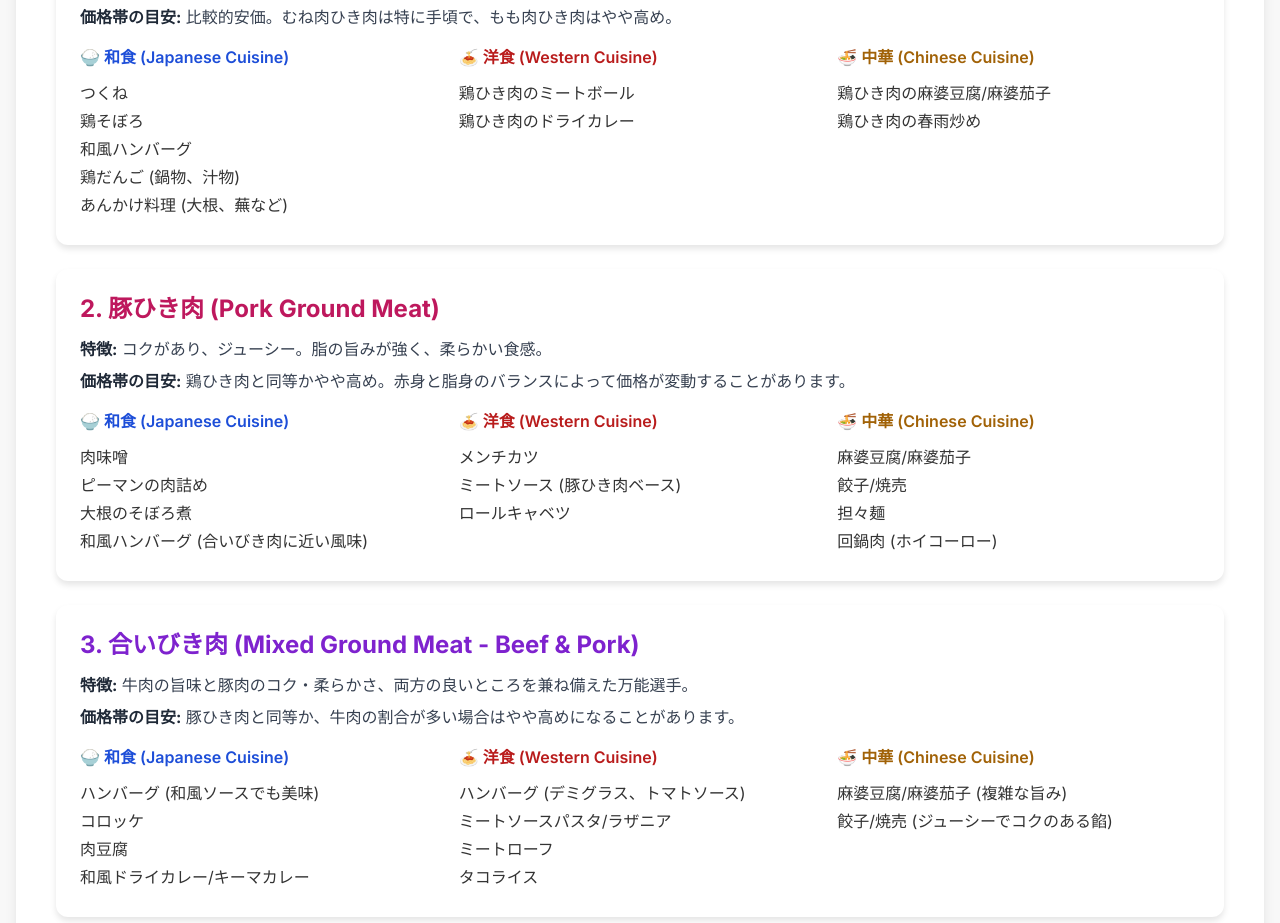
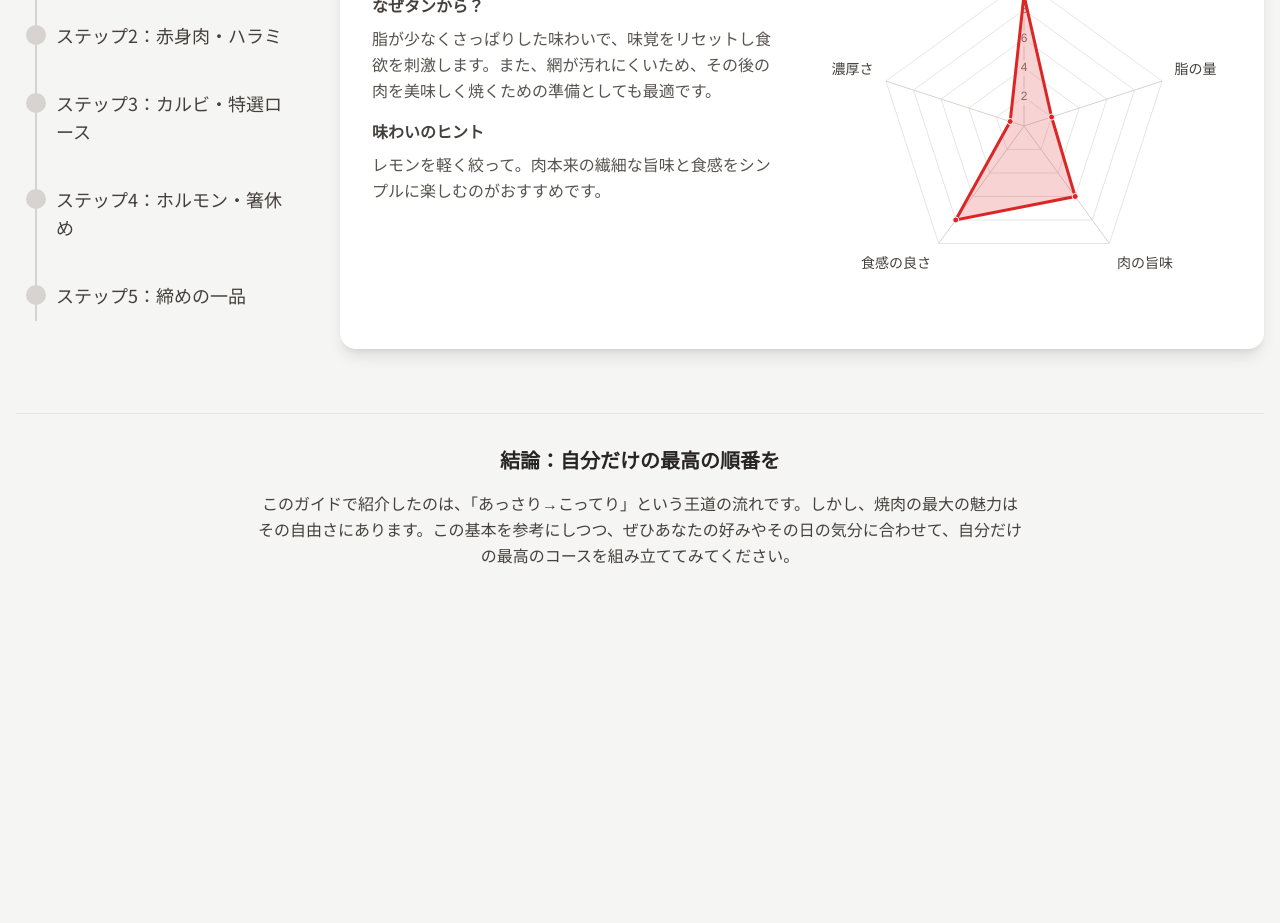
Before and after one commit to nakagawa-design/GitCli, a plain HTML site: page index.html in a window 1280 px wide. Shown: the part 461-1384 px from the top of the page. After the commit the page ends 1077 px from the top, so only its background shows below. Drawn offline with nearby package versions, Linux system fonts and the light colour scheme.

Commit message:
Update index.html

```diff
--- a/index.html
+++ b/index.html
@@ -3,216 +3,276 @@
 <head>
     <meta charset="UTF-8">
     <meta name="viewport" content="width=device-width, initial-scale=1.0">
-    <title>ひき肉の美味しい使い方ガイド</title>
-    <!-- Tailwind CSS CDN -->
+    <title>対話型焼肉ガイド：究極の順番</title>
     <script src="https://cdn.tailwindcss.com"></script>
-    <!-- Google Fonts - Inter -->
-    <link href="https://fonts.googleapis.com/css2?family=Inter:wght@300;400;500;600;700&display=swap" rel="stylesheet">
+    <script src="https://cdn.jsdelivr.net/npm/chart.js"></script>
+    <!-- Chosen Palette: Yakiniku Ember (Warm neutrals bg-stone-100, text-stone-800, with a red-600 accent) -->
+    <!-- Application Structure Plan: A single-page, vertical timeline structure was chosen to mirror the chronological progression of a Yakiniku meal. This is more intuitive for a step-by-step guide than a dashboard. Users click on a stage in the timeline to dynamically update a details pane and a radar chart visualizing the flavor profile. This "details on demand" approach keeps the interface clean and focuses the user on one step at a time, enhancing comprehension of the report's sequential advice. -->
+    <!-- Visualization & Content Choices: Report Info: Staged eating order -> Goal: Guide user through the process -> Viz/Presentation: Interactive HTML/CSS timeline + dynamic text block + Chart.js Radar Chart. Interaction: Clicking a timeline stage updates text and chart. Justification: The timeline visually represents the report's core flow. The radar chart translates the qualitative descriptions (fatty, rich) into a simple, comparable visual format, adding an analytical layer. The dynamic text provides context. Library/Method: Vanilla JS for state/DOM updates, Chart.js for visualization. -->
+    <!-- CONFIRMATION: NO SVG graphics used. NO Mermaid JS used. -->
     <style>
+        @import url('https://fonts.googleapis.com/css2?family=Noto+Sans+JP:wght@400;700&display=swap');
         body {
-            font-family: 'Inter', sans-serif;
-            background-color: #f8f8f8;
-            color: #333;
+            font-family: 'Noto Sans JP', sans-serif;
+            background-color: #f5f5f4; /* stone-100 */
+            color: #292524; /* stone-800 */
         }
-        .container {
-            max-width: 1000px;
+        .timeline-item::before {
+            content: '';
+            position: absolute;
+            left: 1.25rem;
+            top: 2.5rem;
+            bottom: -2.5rem;
+            width: 2px;
+            background-color: #d6d3d1; /* stone-300 */
+            transform: translateX(-50%);
         }
-        .section-title {
-            border-bottom: 2px solid #e2e8f0;
-            padding-bottom: 0.5rem;
-            margin-bottom: 1.5rem;
+        .timeline-item:last-child::before {
+            display: none;
         }
-        .card {
-            background-color: #ffffff;
-            border-radius: 0.75rem; /* rounded-xl */
-            box-shadow: 0 4px 6px rgba(0, 0, 0, 0.1);
-            padding: 1.5rem;
-            margin-bottom: 1.5rem;
+        .timeline-dot {
+            transition: all 0.3s ease;
         }
-        .cuisine-title {
-            font-weight: 600;
-            color: #4a5568;
-            margin-bottom: 0.75rem;
+        .timeline-item.active .timeline-dot {
+            background-color: #dc2626; /* red-600 */
+            transform: scale(1.2);
         }
-        ul {
-            list-style-type: disc;
-            margin-left: 1.25rem;
+         .timeline-item.active .timeline-text {
+            color: #dc2626; /* red-600 */
+            font-weight: 700;
         }
-        li {
-            margin-bottom: 0.25rem;
+        .chart-container {
+            position: relative;
+            width: 100%;
+            max-width: 400px;
+            margin-left: auto;
+            margin-right: auto;
+            height: 300px;
+            max-height: 350px;
+        }
+        @media (min-width: 768px) {
+            .chart-container {
+                height: 350px;
+            }
         }
     </style>
 </head>
-<body class="p-4">
-    <div class="container mx-auto bg-white rounded-xl shadow-lg p-6 md:p-8 lg:p-10 my-8">
-        <!-- Header Section -->
-        <header class="text-center mb-8 md:mb-12">
-            <h1 class="text-3xl md:text-4xl font-bold text-gray-800 mb-2">ひき肉の美味しい使い方ガイド</h1>
-            <p class="text-lg text-gray-600">万能食材「ひき肉」を使いこなして、毎日の食卓をもっと豊かに！</p>
+<body class="antialiased">
+    <div class="container mx-auto px-4 py-8 md:py-12">
+
+        <header class="text-center mb-10 md:mb-16">
+            <h1 class="text-3xl md:text-5xl font-bold text-stone-900">対話型焼肉ガイド</h1>
+            <p class="mt-2 text-lg text-stone-600">究極の順番を極める</p>
         </header>
 
-        <!-- Introduction -->
-        <section class="mb-8">
-            <p class="text-gray-700 leading-relaxed">
-                ひき肉は、牛肉、豚肉、鶏肉、またはそれらの合いびき肉など、様々な種類があり、どんな料理にも合わせやすい万能食材です。
-                和洋中問わず、たくさんの美味しい料理が作れます。それぞれのひき肉の特徴と、おすすめの料理をご紹介します。
+        <section class="max-w-4xl mx-auto mb-12 text-center">
+            <h2 class="text-2xl font-bold mb-4">焼肉の体験を、次のレベルへ。</h2>
+            <p class="text-stone-700 leading-relaxed">
+                焼肉は、ただ肉を焼いて食べるだけではありません。食べる「順番」を意識することで、それぞれの肉が持つ個性を最大限に引き出し、味覚の旅をより深く楽しむことができます。このガイドでは、専門家が推奨する焼肉のコースをステップごとに探求します。下のタイムラインをクリックして、各ステージの秘密を発見してください。
             </p>
         </section>
 
-        <!-- Ground Meat Types Section -->
-        <section class="mb-8 md:mb-12">
-            <h2 class="text-2xl md:text-3xl font-semibold text-gray-800 section-title">ひき肉の種類と特徴</h2>
+        <main class="grid grid-cols-1 md:grid-cols-12 gap-8 md:gap-12">
 
-            <!-- Chicken Ground Meat -->
-            <div class="card">
-                <h3 class="text-xl md:text-2xl font-bold text-green-700 mb-3">1. 鶏ひき肉 (Chicken Ground Meat)</h3>
-                <p class="text-gray-700 mb-2"><strong class="text-gray-800">特徴:</strong> 淡白でさっぱり、ヘルシー。クセが少なく、ふんわりとした食感。</p>
-                <p class="text-gray-700 mb-4"><strong class="text-gray-800">価格帯の目安:</strong> 比較的安価。むね肉ひき肉は特に手頃で、もも肉ひき肉はやや高め。</p>
+            <aside class="md:col-span-4 lg:col-span-3">
+                <h3 class="text-xl font-bold mb-4 text-center md:text-left">焼肉コース</h3>
+                <div id="timeline-nav" class="relative">
+                    <!-- Timeline items will be injected here by JavaScript -->
+                </div>
+            </aside>
 
-                <div class="grid grid-cols-1 md:grid-cols-3 gap-4">
-                    <div>
-                        <h4 class="cuisine-title text-blue-700">🍚 和食 (Japanese Cuisine)</h4>
-                        <ul>
-                            <li>つくね</li>
-                            <li>鶏そぼろ</li>
-                            <li>和風ハンバーグ</li>
-                            <li>鶏だんご (鍋物、汁物)</li>
-                            <li>あんかけ料理 (大根、蕪など)</li>
-                        </ul>
+            <article class="md:col-span-8 lg:col-span-9 bg-white p-6 md:p-8 rounded-2xl shadow-lg">
+                <div class="flex flex-col lg:flex-row gap-8">
+                    <div class="lg:w-1/2">
+                        <h2 id="details-title" class="text-2xl md:text-3xl font-bold text-stone-900 mb-4"></h2>
+                        <p id="details-reason-title" class="font-bold text-stone-700 mb-2"></p>
+                        <p id="details-reason" class="text-stone-600 leading-relaxed mb-4"></p>
+                        <p id="details-tip-title" class="font-bold text-stone-700 mb-2"></p>
+                        <p id="details-tip" class="text-stone-600 leading-relaxed"></p>
                     </div>
-                    <div>
-                        <h4 class="cuisine-title text-red-700">🍝 洋食 (Western Cuisine)</h4>
-                        <ul>
-                            <li>鶏ひき肉のミートボール</li>
-                            <li>鶏ひき肉のドライカレー</li>
-                        </ul>
-                    </div>
-                    <div>
-                        <h4 class="cuisine-title text-yellow-700">🍜 中華 (Chinese Cuisine)</h4>
-                        <ul>
-                            <li>鶏ひき肉の麻婆豆腐/麻婆茄子</li>
-                            <li>鶏ひき肉の春雨炒め</li>
-                        </ul>
+                    <div class="lg:w-1/2 flex items-center justify-center">
+                        <div class="chart-container">
+                            <canvas id="flavorChart"></canvas>
+                        </div>
                     </div>
                 </div>
-            </div>
+            </article>
 
-            <!-- Pork Ground Meat -->
-            <div class="card">
-                <h3 class="text-xl md:text-2xl font-bold text-pink-700 mb-3">2. 豚ひき肉 (Pork Ground Meat)</h3>
-                <p class="text-gray-700 mb-2"><strong class="text-gray-800">特徴:</strong> コクがあり、ジューシー。脂の旨みが強く、柔らかい食感。</p>
-                <p class="text-gray-700 mb-4"><strong class="text-gray-800">価格帯の目安:</strong> 鶏ひき肉と同等かやや高め。赤身と脂身のバランスによって価格が変動することがあります。</p>
+        </main>
 
-                <div class="grid grid-cols-1 md:grid-cols-3 gap-4">
-                    <div>
-                        <h4 class="cuisine-title text-blue-700">🍚 和食 (Japanese Cuisine)</h4>
-                        <ul>
-                            <li>肉味噌</li>
-                            <li>ピーマンの肉詰め</li>
-                            <li>大根のそぼろ煮</li>
-                            <li>和風ハンバーグ (合いびき肉に近い風味)</li>
-                        </ul>
-                    </div>
-                    <div>
-                        <h4 class="cuisine-title text-red-700">🍝 洋食 (Western Cuisine)</h4>
-                        <ul>
-                            <li>メンチカツ</li>
-                            <li>ミートソース (豚ひき肉ベース)</li>
-                            <li>ロールキャベツ</li>
-                        </ul>
-                    </div>
-                    <div>
-                        <h4 class="cuisine-title text-yellow-700">🍜 中華 (Chinese Cuisine)</h4>
-                        <ul>
-                            <li>麻婆豆腐/麻婆茄子</li>
-                            <li>餃子/焼売</li>
-                            <li>担々麺</li>
-                            <li>回鍋肉 (ホイコーロー)</li>
-                        </ul>
-                    </div>
-                </div>
-            </div>
+        <footer class="text-center mt-12 md:mt-16 pt-8 border-t border-stone-200">
+             <h2 class="text-xl font-bold mb-4">結論：自分だけの最高の順番を</h2>
+            <p class="text-stone-700 max-w-3xl mx-auto leading-relaxed">
+                このガイドで紹介したのは、「あっさり→こってり」という王道の流れです。しかし、焼肉の最大の魅力はその自由さにあります。この基本を参考にしつつ、ぜひあなたの好みやその日の気分に合わせて、自分だけの最高のコースを組み立ててみてください。
+            </p>
+        </footer>
 
-            <!-- Mixed Ground Meat -->
-            <div class="card">
-                <h3 class="text-xl md:text-2xl font-bold text-purple-700 mb-3">3. 合いびき肉 (Mixed Ground Meat - Beef & Pork)</h3>
-                <p class="text-gray-700 mb-2"><strong class="text-gray-800">特徴:</strong> 牛肉の旨味と豚肉のコク・柔らかさ、両方の良いところを兼ね備えた万能選手。</p>
-                <p class="text-gray-700 mb-4"><strong class="text-gray-800">価格帯の目安:</strong> 豚ひき肉と同等か、牛肉の割合が多い場合はやや高めになることがあります。</p>
+    </div>
 
-                <div class="grid grid-cols-1 md:grid-cols-3 gap-4">
-                    <div>
-                        <h4 class="cuisine-title text-blue-700">🍚 和食 (Japanese Cuisine)</h4>
-                        <ul>
-                            <li>ハンバーグ (和風ソースでも美味)</li>
-                            <li>コロッケ</li>
-                            <li>肉豆腐</li>
-                            <li>和風ドライカレー/キーマカレー</li>
-                        </ul>
-                    </div>
-                    <div>
-                        <h4 class="cuisine-title text-red-700">🍝 洋食 (Western Cuisine)</h4>
-                        <ul>
-                            <li>ハンバーグ (デミグラス、トマトソース)</li>
-                            <li>ミートソースパスタ/ラザニア</li>
-                            <li>ミートローフ</li>
-                            <li>タコライス</li>
-                        </ul>
-                    </div>
-                    <div>
-                        <h4 class="cuisine-title text-yellow-700">🍜 中華 (Chinese Cuisine)</h4>
-                        <ul>
-                            <li>麻婆豆腐/麻婆茄子 (複雑な旨み)</li>
-                            <li>餃子/焼売 (ジューシーでコクのある餡)</li>
-                        </ul>
-                    </div>
-                </div>
-            </div>
-        </section>
+    <script>
+        const yakinikuData = [
+            {
+                id: 0,
+                title: "ステップ1：タン塩",
+                reasonTitle: "なぜタンから？",
+                reason: "脂が少なくさっぱりした味わいで、味覚をリセットし食欲を刺激します。また、網が汚れにくいため、その後の肉を美味しく焼くための準備としても最適です。",
+                tipTitle: "味わいのヒント",
+                tip: "レモンを軽く絞って。肉本来の繊細な旨味と食感をシンプルに楽しむのがおすすめです。",
+                chartData: { labels: ['さっぱり度', '脂の量', '肉の旨味', '食感の良さ', '濃厚さ'], values: [9, 2, 6, 8, 1] }
+            },
+            {
+                id: 1,
+                title: "ステップ2：赤身肉・ハラミ",
+                reasonTitle: "なぜ次に赤身？",
+                reason: "本格的な肉の旨味を味わいつつも、脂は控えめ。タレの味が乗り始め、食事の中盤への期待感を高めます。胃にも優しく、まだまだ食べられます。",
+                tipTitle: "味わいのヒント",
+                tip: "ロースやモモなどの赤身は、甘めのタレと相性抜群。ハラミの濃厚な味わいも楽しんでください。白米が欲しくなるタイミングです。",
+                chartData: { labels: ['さっぱり度', '脂の量', '肉の旨味', '食感の良さ', '濃厚さ'], values: [6, 4, 8, 7, 5] }
+            },
+            {
+                id: 2,
+                title: "ステップ3：カルビ・特選ロース",
+                reasonTitle: "なぜ中盤に脂の乗った肉？",
+                reason: "焼肉のクライマックス。味覚が慣れてきたこのタイミングで、脂の甘みと濃厚な旨味が最も美味しく感じられます。満足感が一気に高まります。",
+                tipTitle: "味わいのヒント",
+                tip: "脂が多いため焼きすぎは禁物。さっと炙るように焼き、とろけるような食感を楽しみましょう。網の交換を頼む良いタイミングです。",
+                chartData: { labels: ['さっぱり度', '脂の量', '肉の旨味', '食感の良さ', '濃厚さ'], values: [2, 9, 9, 6, 9] }
+            },
+            {
+                id: 3,
+                title: "ステップ4：ホルモン・箸休め",
+                reasonTitle: "なぜここでホルモン？",
+                reason: "濃厚なカルビの後、ホルモンの独特な食感と風味が味覚をリフレッシュさせます。野菜やキムチも挟むことで、口の中がさっぱりし、食事がリセットされます。",
+                tipTitle: "味わいのヒント",
+                tip: "ミノやレバーなど、種類によって異なる食感と味の探求を。サンチュで肉を巻いたり、キムチで口直しをするのがおすすめです。",
+                chartData: { labels: ['さっぱり度', '脂の量', '肉の旨味', '食感の良さ', '濃厚さ'], values: [5, 6, 7, 9, 7] }
+            },
+            {
+                id: 4,
+                title: "ステップ5：締めの一品",
+                reasonTitle: "なぜ最後に締め？",
+                reason: "食事の満足感を完璧にするためのフィナーレです。温かいスープやさっぱりした麺類が、それまでの脂を落ち着かせ、心地よい満腹感をもたらします。",
+                tipTitle: "味わいのヒント",
+                tip: "さっぱりしたいなら冷麺、満足感をプラスするならクッパやビビンバが最適。温かいスープで胃をいたわるのも良いでしょう。",
+                chartData: { labels: ['さっぱり度', '脂の量', '肉の旨味', '食感の良さ', '濃厚さ'], values: [8, 2, 4, 5, 3] }
+            }
+        ];
 
-        <!-- How to Choose Ground Meat Section -->
-        <section class="mb-8 md:mb-12">
-            <h2 class="text-2xl md:text-3xl font-semibold text-gray-800 section-title">和食で使うひき肉の選び方</h2>
-            <div class="card">
-                <p class="text-gray-700 mb-4">和食でひき肉を使う際は、料理のイメージに合わせて選びましょう。</p>
-                <ul class="list-none pl-0">
-                    <li class="mb-2">
-                        <strong class="text-green-700">あっさり、ヘルシー、優しい味付けにしたいなら</strong> → 鶏ひき肉
-                    </li>
-                    <li class="mb-2">
-                        <strong class="text-pink-700">コクとジューシーさを出したい、ご飯が進む味にしたいなら</strong> → 豚ひき肉
-                    </li>
-                    <li class="mb-2">
-                        <strong class="text-purple-700">どちらの要素もバランス良く欲しい、汎用的に使いたいなら</strong> → 合いびき肉
-                    </li>
-                </ul>
-                <p class="text-gray-700 mt-4">
-                    迷った際は、まずは鶏ひき肉や合いびき肉から試してみると、和食の風味に馴染みやすいでしょう。
-                </p>
-            </div>
-        </section>
+        let activeStep = 0;
+        let flavorChart;
 
-        <!-- Grinding Differences Section -->
-        <section class="mb-8 md:mb-12">
-            <h2 class="text-2xl md:text-3xl font-semibold text-gray-800 section-title">ひき肉のひき方による違い</h2>
-            <div class="card">
-                <ul class="list-none pl-0">
-                    <li class="mb-2">
-                        <strong class="text-gray-800">粗びき:</strong> 肉々しい食感と旨味をしっかり感じたい料理に。
-                    </li>
-                    <li class="mb-2">
-                        <strong class="text-gray-800">細びき:</strong> 最も一般的で、様々な料理に使いやすい。
-                    </li>
-                    <li class="mb-2">
-                        <strong class="text-gray-800">二度びき:</strong> より細かく、滑らかな食感にしたい場合に。
-                    </li>
-                </ul>
-            </div>
-        </section>
+        const timelineNav = document.getElementById('timeline-nav');
+        const detailsTitle = document.getElementById('details-title');
+        const detailsReasonTitle = document.getElementById('details-reason-title');
+        const detailsReason = document.getElementById('details-reason');
+        const detailsTipTitle = document.getElementById('details-tip-title');
+        const detailsTip = document.getElementById('details-tip');
 
-        <!-- Footer -->
-        <footer class="text-center text-gray-500 text-sm mt-8 pt-4 border-t border-gray-200">
-            &copy; 2025 ひき肉の美味しい使い方ガイド. All rights reserved.
-        </footer>
-    </div>
+        function createTimeline() {
+            yakinikuData.forEach(step => {
+                const item = document.createElement('div');
+                item.className = 'timeline-item relative pl-10 pb-10 cursor-pointer';
+                item.dataset.id = step.id;
+
+                const dot = document.createElement('div');
+                dot.className = 'timeline-dot absolute left-5 w-5 h-5 bg-stone-300 rounded-full top-1';
+                dot.style.transform = 'translateX(-50%)';
+
+                const text = document.createElement('p');
+                text.className = 'timeline-text text-lg text-stone-700 transition-colors duration-300';
+                text.textContent = step.title;
+
+                item.appendChild(dot);
+                item.appendChild(text);
+                timelineNav.appendChild(item);
+
+                item.addEventListener('click', () => {
+                    updateView(step.id);
+                });
+            });
+        }
+
+        function updateView(id) {
+            activeStep = id;
+            const data = yakinikuData[id];
+
+            document.querySelectorAll('.timeline-item').forEach(item => {
+                item.classList.toggle('active', parseInt(item.dataset.id) === id);
+            });
+
+            detailsTitle.textContent = data.title;
+            detailsReasonTitle.textContent = data.reasonTitle;
+            detailsReason.textContent = data.reason;
+            detailsTipTitle.textContent = data.tipTitle;
+            detailsTip.textContent = data.tip;
+
+            updateChart(data.chartData);
+        }
+
+        function createChart() {
+            const ctx = document.getElementById('flavorChart').getContext('2d');
+            flavorChart = new Chart(ctx, {
+                type: 'radar',
+                data: {
+                    labels: [],
+                    datasets: [{
+                        label: 'フレーバープロファイル',
+                        data: [],
+                        fill: true,
+                        backgroundColor: 'rgba(220, 38, 38, 0.2)',
+                        borderColor: 'rgb(220, 38, 38)',
+                        pointBackgroundColor: 'rgb(220, 38, 38)',
+                        pointBorderColor: '#fff',
+                        pointHoverBackgroundColor: '#fff',
+                        pointHoverBorderColor: 'rgb(220, 38, 38)'
+                    }]
+                },
+                options: {
+                    maintainAspectRatio: false,
+                    scales: {
+                        r: {
+                            angleLines: {
+                                color: '#d6d3d1'
+                            },
+                            grid: {
+                                color: '#e7e5e4'
+                            },
+                            pointLabels: {
+                                font: {
+                                    size: 14,
+                                    family: "'Noto Sans JP', sans-serif"
+                                },
+                                color: '#44403c'
+                            },
+                            ticks: {
+                                beginAtZero: true,
+                                max: 10,
+                                stepSize: 2,
+                                backdropColor: 'rgba(255, 255, 255, 0.75)',
+                                color: '#78716c'
+                            }
+                        }
+                    },
+                    plugins: {
+                        legend: {
+                            display: false
+                        }
+                    }
+                }
+            });
+        }
+
+        function updateChart(chartData) {
+            flavorChart.data.labels = chartData.labels;
+            flavorChart.data.datasets[0].data = chartData.values;
+            flavorChart.update();
+        }
+
+        window.onload = () => {
+            createTimeline();
+            createChart();
+            updateView(0);
+        };
+    </script>
 </body>
 </html>
```
